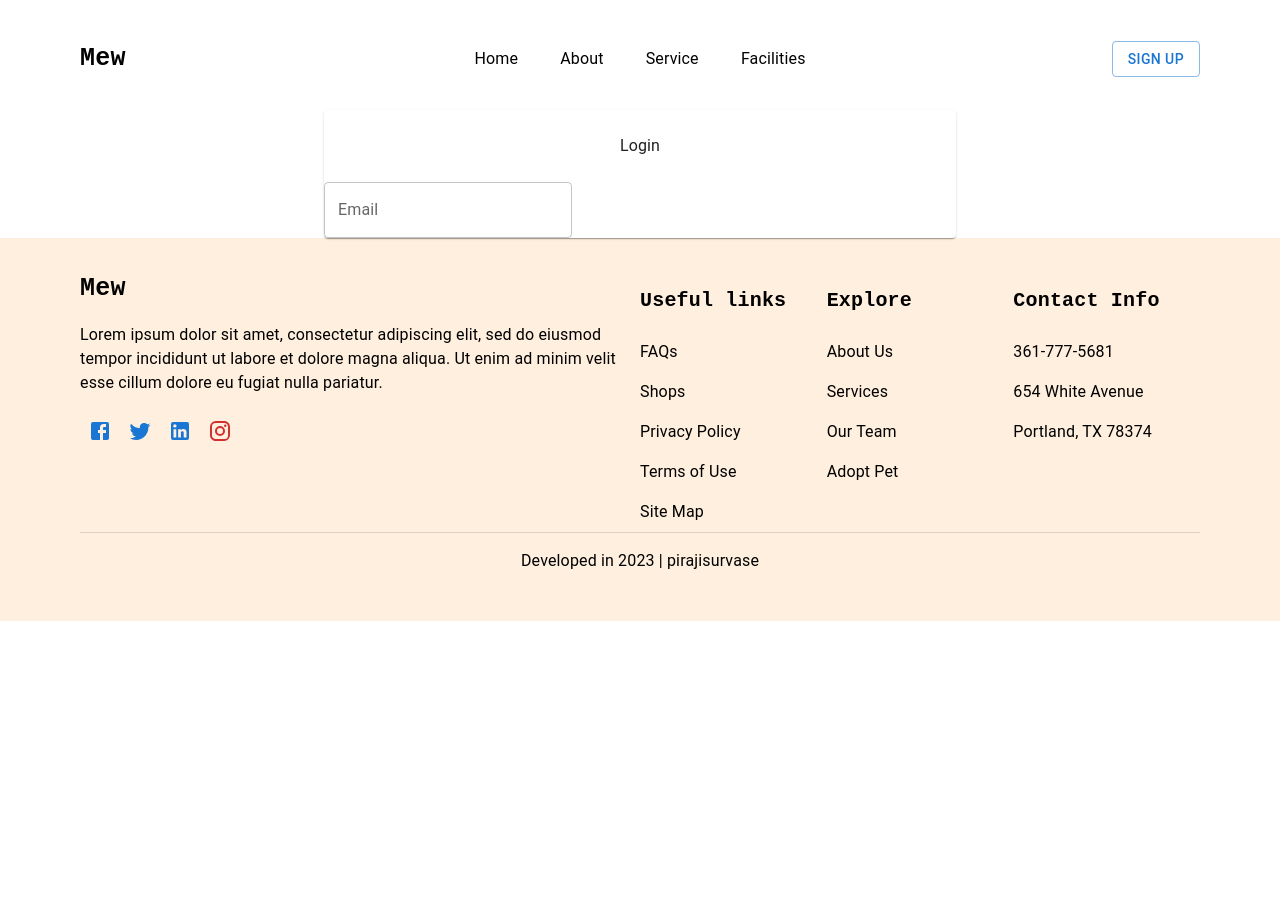
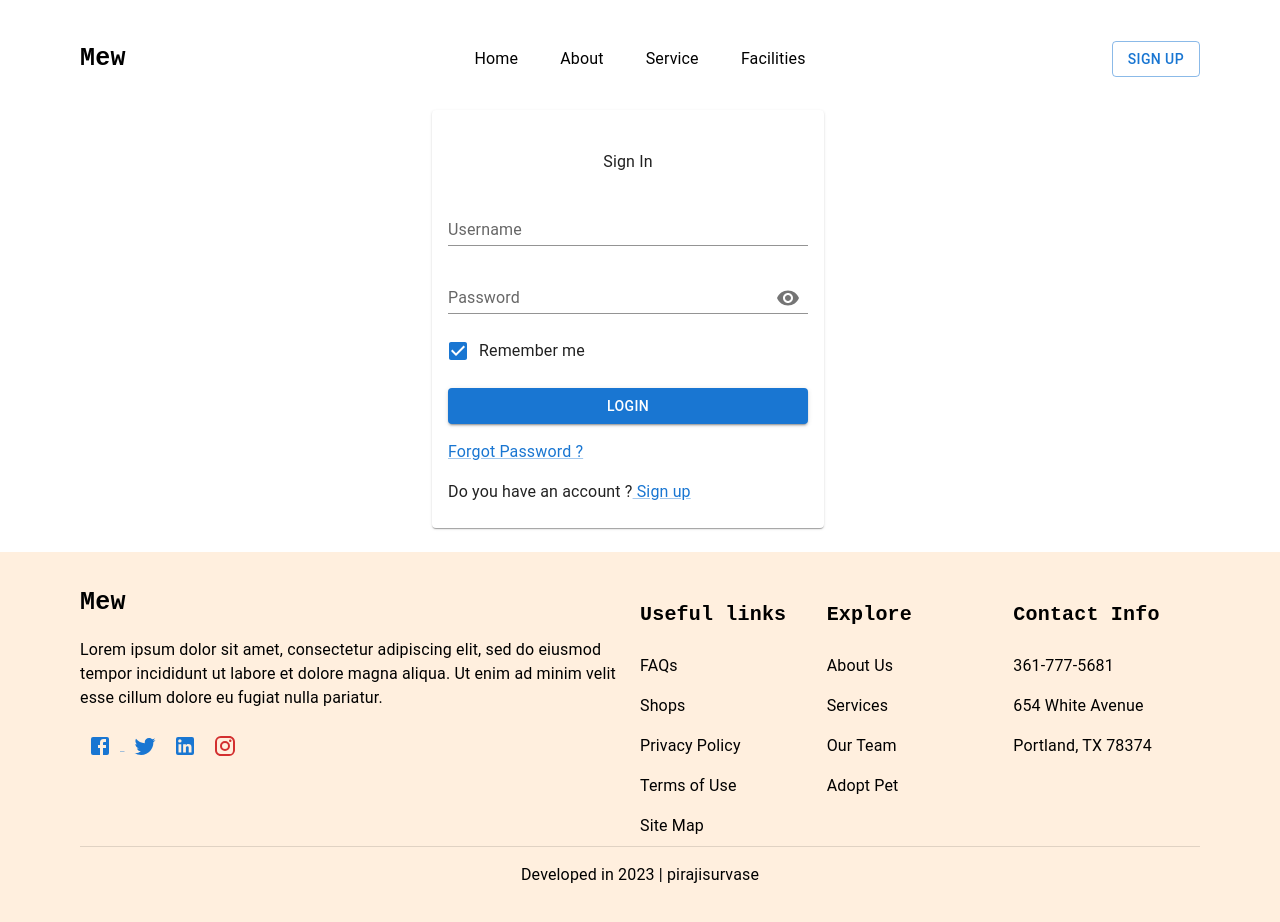
Before and after one commit to rajisurvase/dummy, a Next.js app: page /login in a window 1280 px wide. Shown: the top 922 px of the page. Before the commit the page ends 800 px from the top, so only its background shows below. Built offline with nearby package versions, Linux system fonts and the light colour scheme; no server answers.

Commit message:
Create LoginForm

```diff
--- a/component/layout/FooterComponent.js
+++ b/component/layout/FooterComponent.js
@@ -1,4 +1,4 @@
-import { Box, Button, Divider, Grid, IconButton, Stack, Typography } from '@mui/material'
+import { Box, Button, Divider, Grid, IconButton, Link, Stack, Typography } from '@mui/material'
 import React from 'react'
 import FacebookIcon from '@mui/icons-material/Facebook';
 import TwitterIcon from '@mui/icons-material/Twitter';
@@ -24,18 +24,26 @@ const FooterComponent = () => {
             Ut enim ad minim  velit esse cillum dolore eu fugiat nulla pariatur.
             </Typography>
             <div >
+            <Link href="https://www.facebook.com/">
               <IconButton>
                 <FacebookIcon color='primary' />
               </IconButton>
-              <IconButton>
+              </Link>
+             <Link href="https://twitter.com/"> <IconButton>
                 <TwitterIcon color='primary' />
               </IconButton>
+              </Link>
+              <Link href="https://www.linkedin.com/">
               <IconButton>
                 <LinkedInIcon color='primary' />
               </IconButton>
+              </Link>
+
+              <Link href="https://www.instagram.com/">
               <IconButton>
                 <InstagramIcon color='error' />
               </IconButton>
+              </Link>
             </div>
         </Grid>
         <Grid item  xs={12} md={6} lg={6}>
--- a/pages/login/index.js
+++ b/pages/login/index.js
@@ -4,9 +4,14 @@ import { useRouter } from "next/router";
 import React from "react";
 import { useState } from "react";
 import Box from "@mui/material/Box";
-import { Card, Grid, TextField, Typography } from "@mui/material";
+import Visibility from '@mui/icons-material/Visibility';
+import VisibilityOff from '@mui/icons-material/VisibilityOff';
+
+import { Button, Card, CardContent, Checkbox, FormControl, FormControlLabel, FormGroup, Grid, IconButton, Input, InputAdornment, InputLabel, Link, TextField, Typography } from "@mui/material";
 
 const SignIn= () => {
+
+  const [showPassword ,setShowPassword]= useState(false)
   const [userInfo, setUserInfo] = useState({ email: "", password: "" });
   const router = useRouter()
   const handleSubmit = async (e) => {
@@ -21,20 +26,67 @@ const SignIn= () => {
      if(res.status===200){
       router.push("/")
      }
+     else{
+      alert("Invalid Credential")
+     }
   };
+  const handleClickShowPassword=()=>{
+
+    setShowPassword(!showPassword)
+  }
   return (
     <div className="sign-in-form">
- <Box>
+ <Box >
       <Grid container spacing={2}>
-        <Grid item xs={12} md={3}></Grid>
-        <Grid item xs={12} md={6}>
+        <Grid item xs={12} md={4}></Grid>
+        <Grid item xs={12} md={4} textAlign={"center"} padding={3}>
+          <form onSubmit={handleSubmit}>
           <Card >
-            <Typography p={3} textAlign={"center"}>Login</Typography>
-          <TextField  p={3} id="outlined-basic" label="Email" variant="outlined" />
+          <CardContent>
+            <Typography p={3} >Sign In</Typography>
+            <TextField fullWidth id="standard-basic" type="email" label="Username" variant="standard"   value={userInfo.email}
+          onChange={({ target }) =>
+            setUserInfo({ ...userInfo, email: target.value })
+          }/>
+            <br/>
+            <br/>
+            <FormControl fullWidth variant="standard">
+          <InputLabel htmlFor="standard-adornment-password">Password</InputLabel>
+          <Input
+            id="standard-adornment-password"
+             type={showPassword ? 'text' : 'password'}
+             value={userInfo.password}
+          onChange={({ target }) =>
+            setUserInfo({ ...userInfo, password: target.value })
+          }
+            endAdornment={
+              <InputAdornment position="end">
+                <IconButton
+                  aria-label="toggle password visibility"
+                   onClick={handleClickShowPassword}
+                  //  onMouseDown={handleMouseDownPassword}
+                >
+                  {showPassword ? <VisibilityOff /> : <Visibility />}
+                </IconButton>
+              </InputAdornment>
+            }
+          />
+        </FormControl>
+            <FormGroup textAlign="left" sx={{pt: 2}}>
+            <FormControlLabel control={<Checkbox defaultChecked />} label="Remember me" />
 
+            </FormGroup>
+
+            <Button fullWidth sx={{mt: 2}} variant="contained" type="submit">Login</Button>
+            <Typography sx={{mt: 2}} textAlign="left">
+              <Link  href="#" >Forgot Password ?</Link></Typography>
+            <Typography sx={{mt: 2}} textAlign="left">Do you have an account ?
+              <Link  href="/signup" > Sign up </Link></Typography>
+            </CardContent>
           </Card>
+          </form>
         </Grid>
-        <Grid item xs={12} md={3}></Grid>
+        <Grid item xs={12} md={4}></Grid>
       </Grid>
     </Box>
 
```
Also changed, not shown: pages/signup/index.jsx (added, +9 -0 lines).
